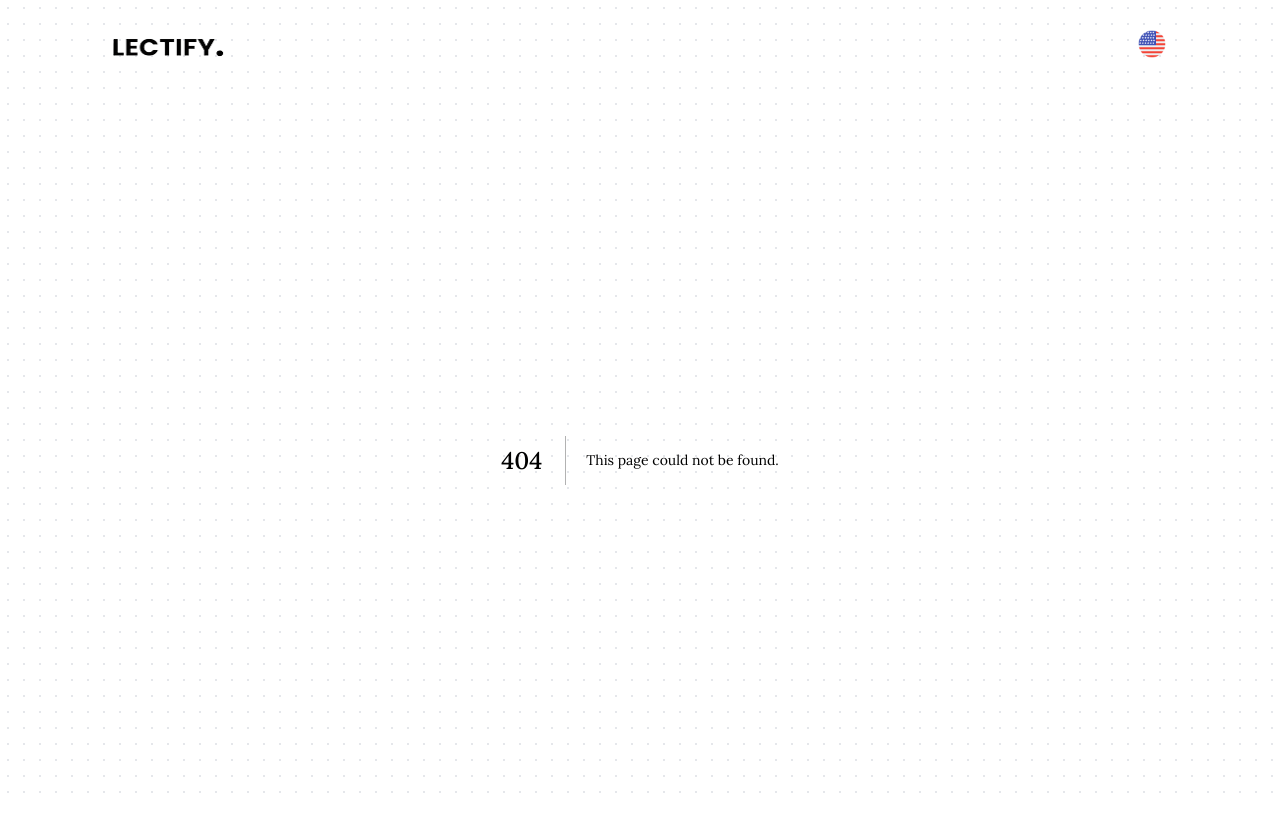
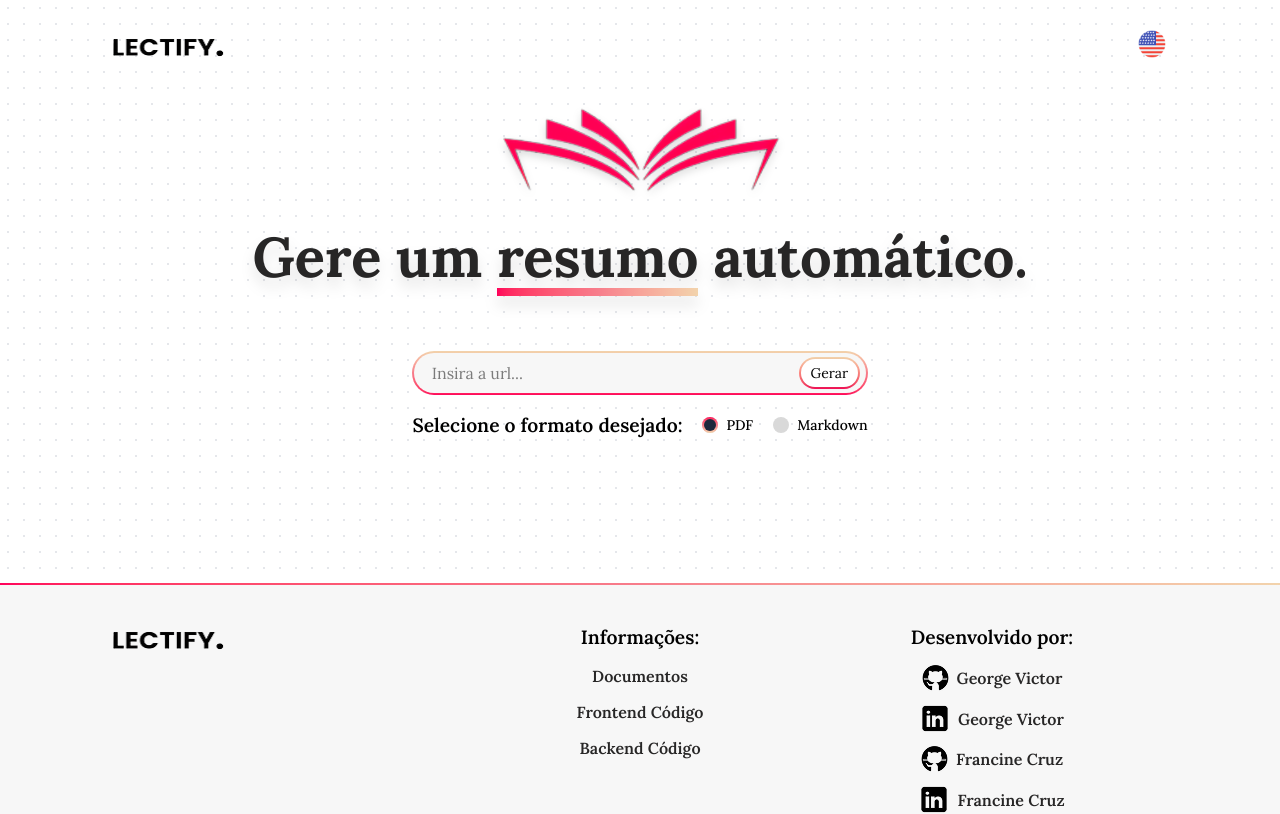
Before and after one commit to Francine02/Lectify, a Next.js app: page /summary in a window 1280 px wide. Before the commit this address had no page. Shown: the top 814 px of the page. Built offline with nearby package versions, Linux system fonts and the light colour scheme.

Commit message:
feat: generate summary page route

```diff
--- /dev/null
+++ b/src/pages/summary.tsx
@@ -0,0 +1,15 @@
+import Head from "next/head"
+import { Hero } from "../components/summary/Hero"
+
+function Summary() {
+    return (
+        <>
+            <Head>
+                <title>Lectify | Summary</title>
+            </Head>
+            <Hero />
+        </>
+    )
+}
+
+export default Summary
```
